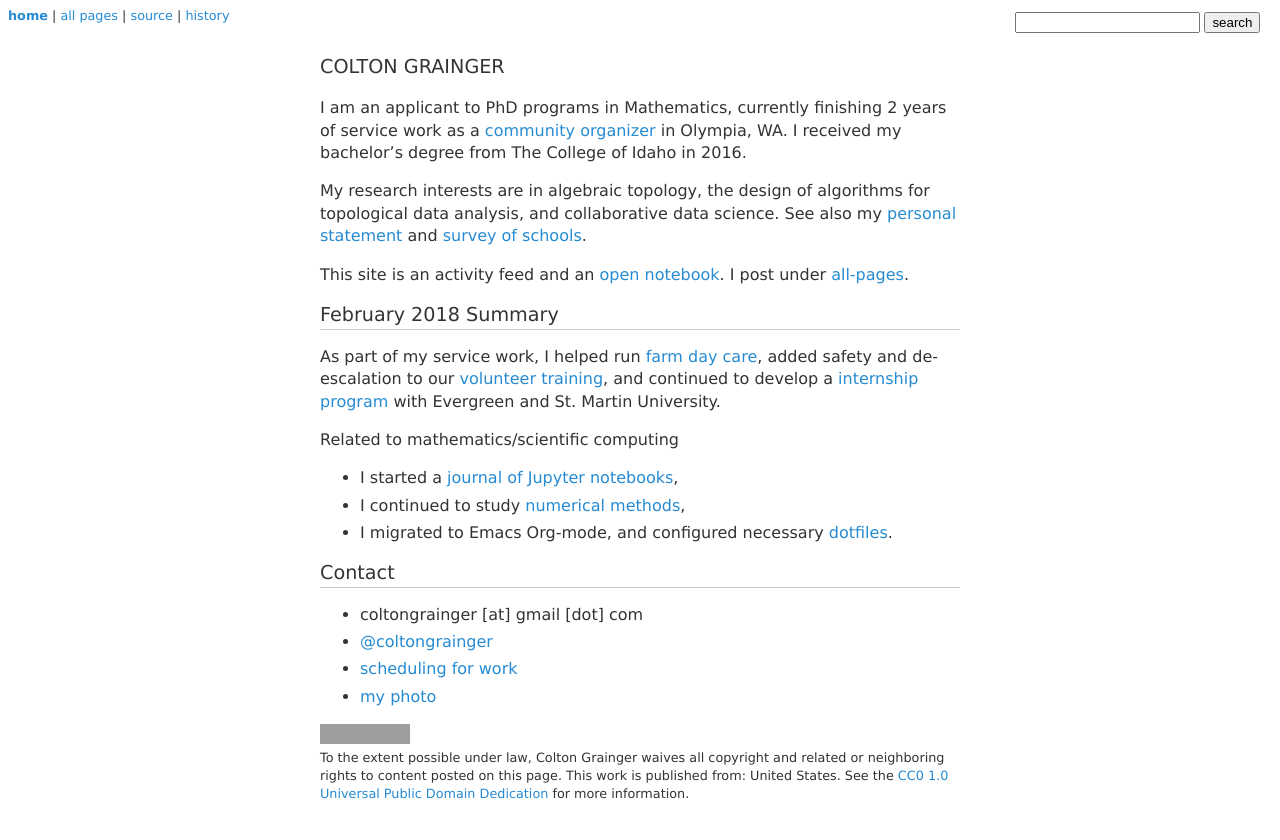
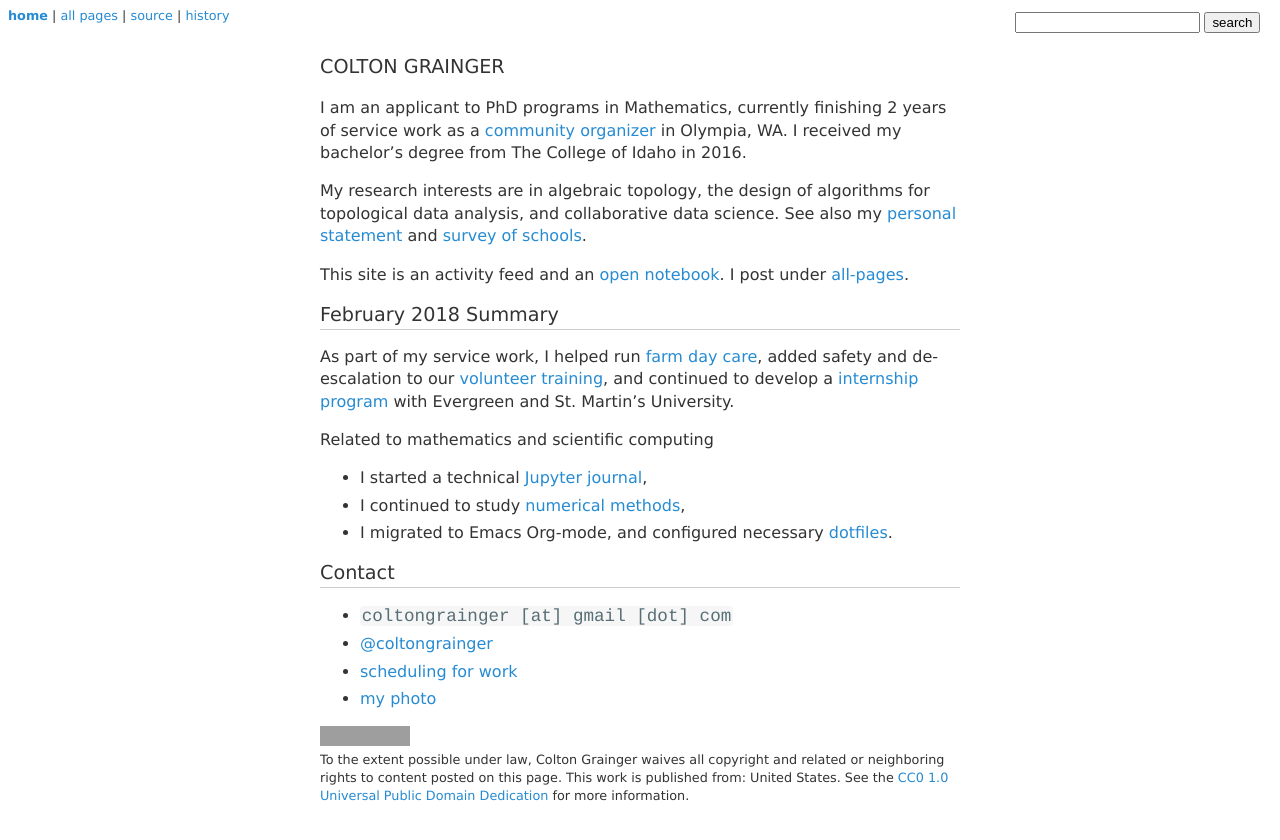
Before and after one commit to coltongrainger/blog, a Jekyll site: the page built from index.md, in a window 1280 px wide. Shown: the top 840 px of the page. Built offline with Jekyll 4.4.1, drawn with Linux system fonts in a browser that asks for light colours; our own code applies the rules of GitHub Pages for plain Markdown files; grey boxes are pictures that could not be loaded.

Commit message:
Punctuation.

```diff
--- a/index.md
+++ b/index.md
@@ -16,16 +16,16 @@ This site is an activity feed and an [open notebook](http://wcm1.web.rice.edu/op
 
 ## February 2018 Summary
 
-As part of my service work, I helped run [farm day care](fscss-volunteers/farm-day-care), added safety and de-escalation to our [volunteer training](fscss-volunteers/wiki), and continued to develop a [internship program](fscss-volunteers/practicum) with Evergreen and St. Martin University.
+As part of my service work, I helped run [farm day care](fscss-volunteers/farm-day-care), added safety and de-escalation to our [volunteer training](fscss-volunteers/wiki), and continued to develop a [internship program](fscss-volunteers/practicum) with Evergreen and St. Martin's University.
 
-Related to mathematics/scientific computing
- - I started a [journal of Jupyter notebooks](https://nbviewer.jupyter.org/github/coltongrainger/notebooks/tree/master/),
+Related to mathematics and scientific computing
+ - I started a technical [Jupyter journal](https://nbviewer.jupyter.org/github/coltongrainger/notebooks/tree/master/),
  - I continued to study [numerical methods](/math-428),
  - I migrated to Emacs Org-mode, and configured necessary [dotfiles](https://github.com/coltongrainger/dotfiles).
 
 ## Contact
 
-- coltongrainger [at] gmail [dot] com
+- `coltongrainger [at] gmail [dot] com`
 - [@coltongrainger](https://twitter.com/coltongrainger)
 - [scheduling for work](https://meetme.so/coltongrainger)
 - [my photo](images/identification-photo.jpg)
```
